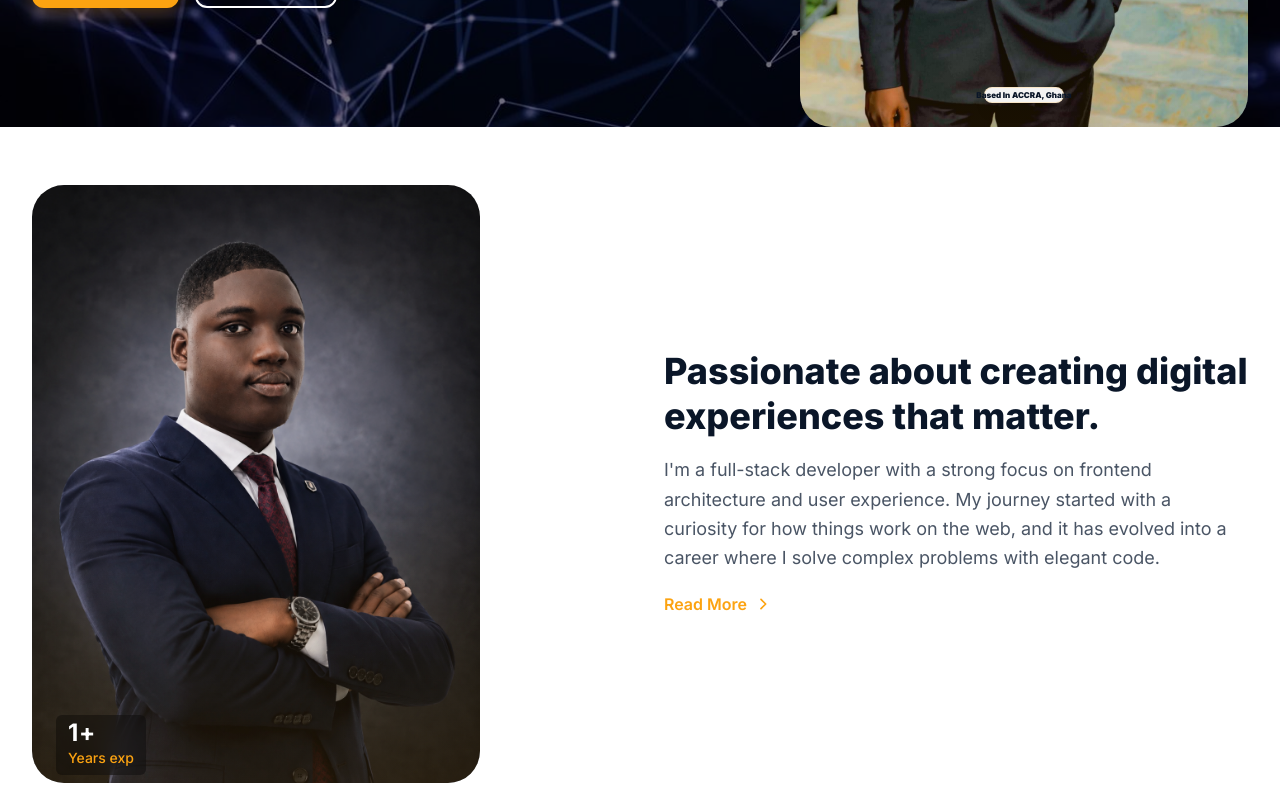
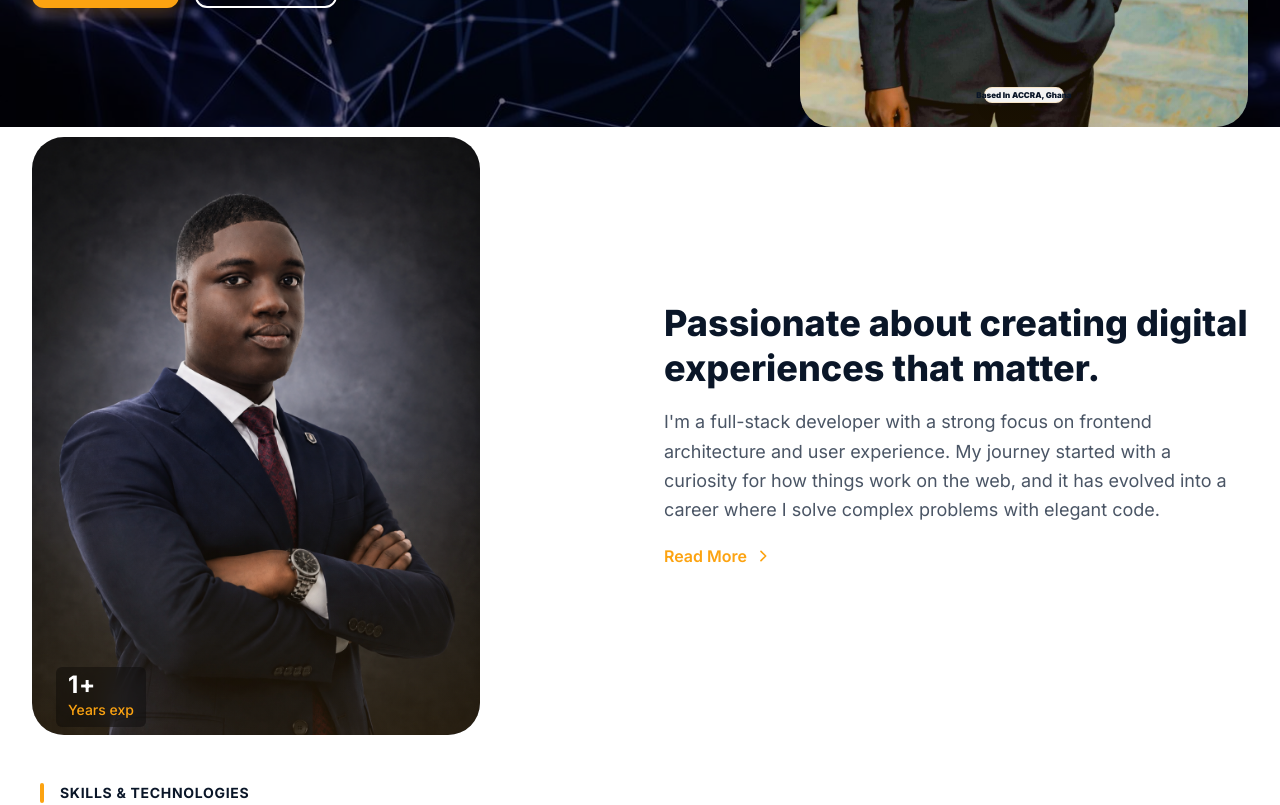
Before and after one commit to cojojunior/Portfolio, a React (Vite) app: page / in a window 1280 px wide. Shown: the part 480-1285 px from the top of the page. Built offline with nearby package versions, Linux system fonts and the light colour scheme; no server answers; the database is empty.

Commit message:
removed some spaces

```diff
--- a/src/components/About.tsx
+++ b/src/components/About.tsx
@@ -17,7 +17,7 @@ const About = () => {
   return (
     <section
       id="about"
-      className="min-h-[20vh] flex items-center justify-center px-3 sm:px-6 lg:px-8 py-1 sm:py-12 bg-white my-[5px]">
+      className="min-h-[20vh] flex items-center justify-center px-3 sm:px-6 lg:px-8 bg-white">
       <div className="max-w-7xl mx-auto w-full">
         {/* Main Content - 2 columns on mobile with image left */}
         <div className="grid grid-cols-2 gap-2 sm:gap-8 lg:gap-12 items-center">
```
